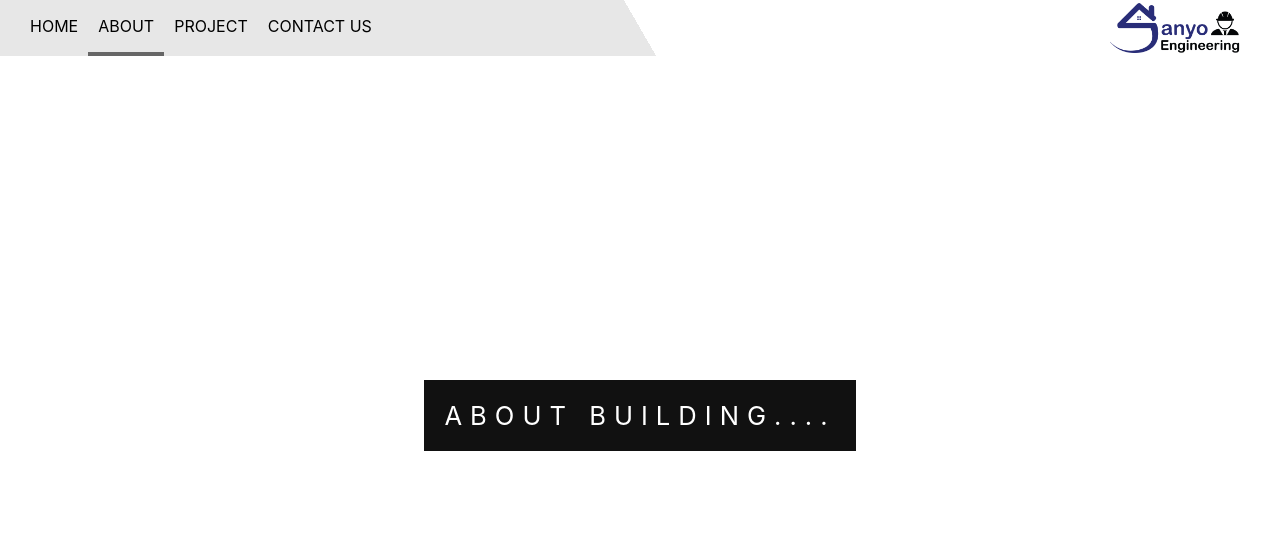
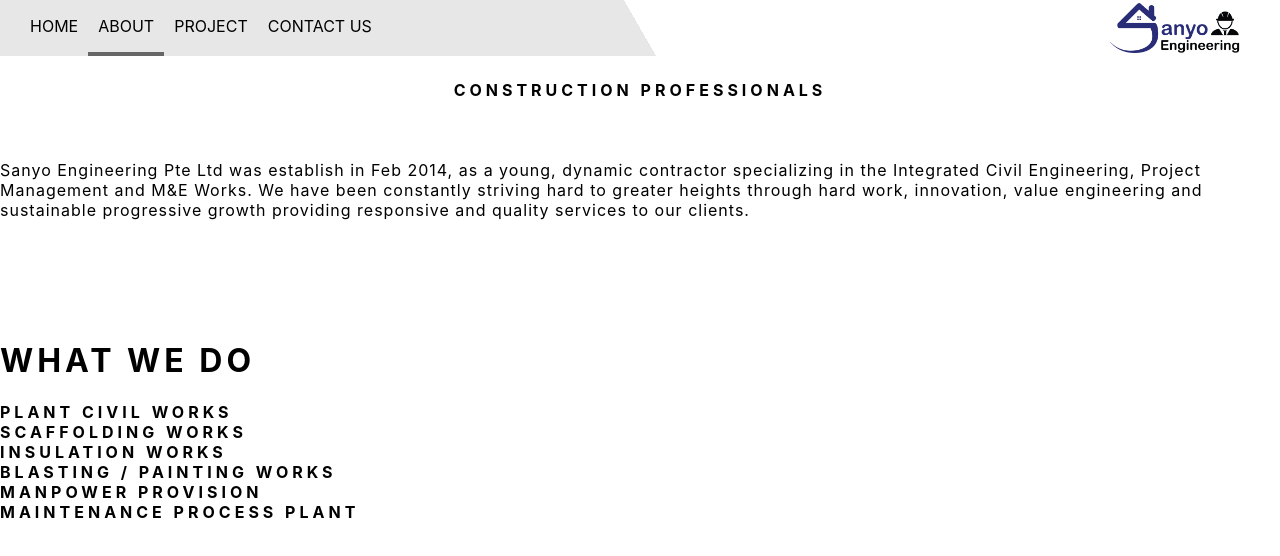
Before and after one commit to GogulKannan/sivigo-sanyo, a React (Create React App) app in the folder WebSite/website/: page /about in a window 1280 px wide. Shown: the top 556 px of the page. Built offline with nearby package versions, Linux system fonts and the light colour scheme.

Commit message:
about basic

```diff
--- a/WebSite/website/package.json
+++ b/WebSite/website/package.json
@@ -4,6 +4,7 @@
   "private": true,
   "dependencies": {
     "react": "^16.9.0",
+    "react-bootstrap": "^1.0.0-beta.12",
     "react-dom": "^16.9.0",
     "react-router-dom": "^5.1.0",
     "react-scripts": "3.1.1"
--- a/WebSite/website/src/containers/About/About.css
+++ b/WebSite/website/src/containers/About/About.css
@@ -20,3 +20,51 @@
 }
 
 */
+
+.mainHeading{
+  position:absolute;
+  top:10%;
+  width: 100%;
+  text-align:center;
+  color:#000;
+  font: size 4vw;
+  letter-spacing:4px;
+  text-transform:uppercase;
+  font-weight: bold;
+}
+
+.firstIntro{
+  position:absolute;
+  top:20%;
+  width: 100%;
+  text-align:left;
+  color:#000;
+  font: size 1vw;
+  letter-spacing:1px;
+  /* text-transform:uppercase; */
+  /* font-weight: bold;   */
+}
+
+.secondHeading{
+  position:absolute;
+  top:40%;
+  width: 100%;
+  text-align:left;
+  color:#000;
+  font: size 4vw;
+  letter-spacing:4px;
+  text-transform:uppercase;
+  font-weight: bold;
+}
+.firstRowOf2Heading{
+
+
+  top:40%;
+  width: 100%;
+  text-align:left;
+  color:#000;
+  font: size 4vw;
+  letter-spacing:4px;
+  text-transform:uppercase;
+  font-weight: bold;
+}
--- a/WebSite/website/src/containers/About/About.js
+++ b/WebSite/website/src/containers/About/About.js
@@ -1,18 +1,48 @@
 import React from 'react';
 import './About.css';
+import Container from 'react-bootstrap/Container';
+import Row from 'react-bootstrap/Row';
+import Col from 'react-bootstrap/Col'
 
 function About() {
     return (
 
   <div className="AboutBase">
+    <div className="mainHeading">
 
-            <div className="ptext">
-              <span className="border">
-              About Building....
-              </span>
-            </div>
+      CONSTRUCTION PROFESSIONALS
 
-        </div>
+    </div>
+    <div className="firstIntro">
+    Sanyo Engineering Pte Ltd was establish in Feb 2014, as a young,
+    dynamic contractor specializing in the Integrated Civil Engineering,
+    Project Management and M&E Works. We have been constantly striving hard
+    to greater heights through hard work, innovation, value engineering and
+    sustainable progressive growth providing responsive and quality services to our clients.
+    </div>
+
+    <div className="secondHeading">
+    <h1>WHAT WE DO</h1>
+    <Container>
+
+  <Row>
+    <Col><div className="firstRowOf2Heading">PLANT CIVIL WORKS</div></Col>
+    <Col><div className="firstRowOf2Heading">SCAFFOLDING WORKS</div></Col>
+    <Col><div className="firstRowOf2Heading">INSULATION WORKS</div></Col>
+  </Row>
+
+  <Row>
+    <Col><div className="firstRowOf2Heading">BLASTING / PAINTING WORKS</div></Col>
+    <Col><div className="firstRowOf2Heading">MANPOWER PROVISION</div></Col>
+    <Col><div className="firstRowOf2Heading">MAINTENANCE PROCESS PLANT</div></Col>
+  </Row>
+
+</Container>
+</div>
+
+
+
+  </div>
  );
 }
 
```
Also changed, not shown: 2 other files (tests, documents, lock files or other folders).
